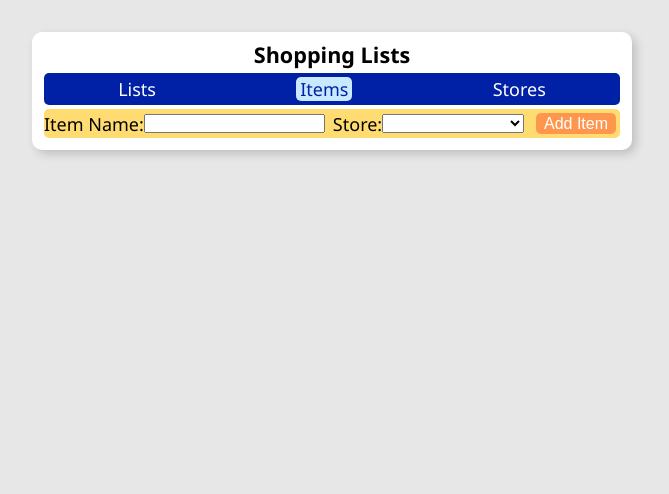
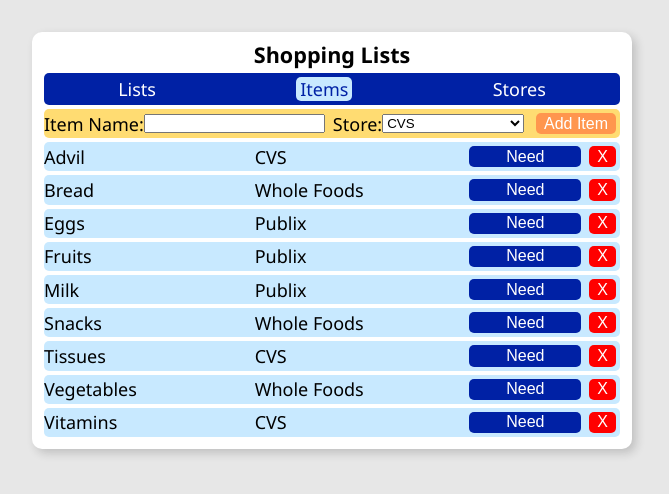
Before and after one commit to jlurvey/shopping-lists-app, a React (Create React App) app: page /items in a window 1280 px wide. Shown: the top 494 px of the page, without its empty margins (308-977 px from the left). Built offline with nearby package versions, Linux system fonts and the light colour scheme; data requests are answered from the project's data file.

Commit message:
Add comments and format for readability

```diff
--- a/db.json
+++ b/db.json
@@ -1,4 +1,72 @@
 {
-  "items": [],
-  "stores": []
+  "items": [
+    {
+      "name": "Advil",
+      "need": true,
+      "store": "CVS",
+      "id": 1
+    },
+    {
+      "name": "Tissues",
+      "need": true,
+      "store": "CVS",
+      "id": 2
+    },
+    {
+      "name": "Vitamins",
+      "need": true,
+      "store": "CVS",
+      "id": 3
+    },
+    {
+      "name": "Fruits",
+      "need": true,
+      "store": "Publix",
+      "id": 4
+    },
+    {
+      "name": "Eggs",
+      "need": true,
+      "store": "Publix",
+      "id": 5
+    },
+    {
+      "name": "Milk",
+      "need": true,
+      "store": "Publix",
+      "id": 6
+    },
+    {
+      "name": "Vegetables",
+      "need": true,
+      "store": "Whole Foods",
+      "id": 7
+    },
+    {
+      "name": "Snacks",
+      "need": true,
+      "store": "Whole Foods",
+      "id": 8
+    },
+    {
+      "name": "Bread",
+      "need": true,
+      "store": "Whole Foods",
+      "id": 9
+    }
+  ],
+  "stores": [
+    {
+      "name": "CVS",
+      "id": 1
+    },
+    {
+      "name": "Publix",
+      "id": 2
+    },
+    {
+      "name": "Whole Foods",
+      "id": 3
+    }
+  ]
 }
```
Also changed, not shown: src/components/ItemForm.js (+3 -4 lines), src/components/Lists.js (+2 -8 lines).
